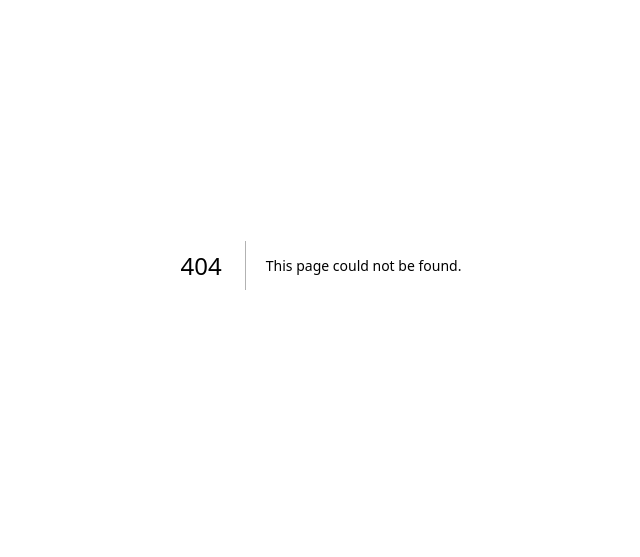
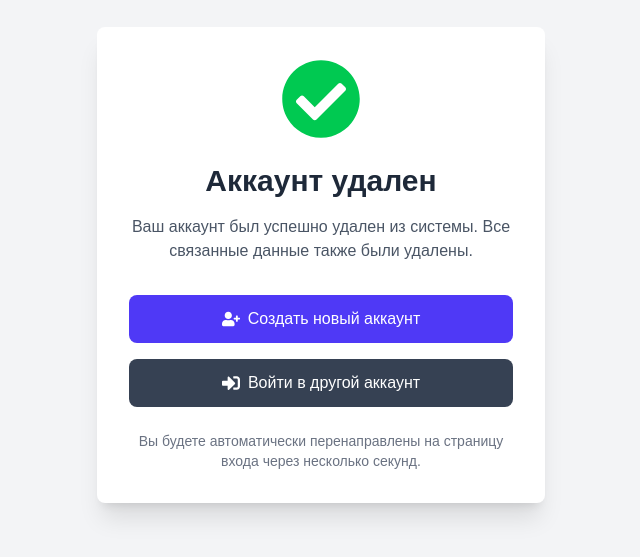
Before and after one commit to Sagynbekov/todo-frontend-jira, a Next.js app: page /account-deleted in a window 1280 px wide. Before the commit this address had no page. Shown: the part 135-692 px from the top of the page, without its empty margins (319-959 px from the left). Built offline with nearby package versions, Linux system fonts and the light colour scheme.

Commit message:
delete account have been completed

```diff
--- /dev/null
+++ b/src/app/account-deleted/page.tsx
@@ -0,0 +1,67 @@
+"use client";
+
+import { FaCheckCircle, FaSignInAlt, FaUserPlus } from "react-icons/fa";
+import Link from "next/link";
+import { motion } from "framer-motion";
+import { useEffect } from "react";
+import { useRouter } from "next/navigation";
+
+export default function AccountDeleted() {
+  const router = useRouter();
+
+  // Автоматический редирект на страницу логина через 10 секунд
+  useEffect(() => {
+    const timer = setTimeout(() => {
+      router.push("/login");
+    }, 10000);
+
+    return () => clearTimeout(timer);
+  }, [router]);
+
+  return (
+    <div className="min-h-screen bg-gray-100 flex items-center justify-center p-4">
+      <motion.div
+        initial={{ opacity: 0, y: -20 }}
+        animate={{ opacity: 1, y: 0 }}
+        transition={{ duration: 0.5 }}
+        className="bg-white rounded-lg shadow-xl max-w-md w-full p-8"
+      >
+        <div className="text-center">
+          <motion.div
+            initial={{ scale: 0 }}
+            animate={{ scale: 1 }}
+            transition={{ delay: 0.3, type: "spring", stiffness: 200 }}
+          >
+            <FaCheckCircle size={80} className="text-green-500 mx-auto mb-6" />
+          </motion.div>
+
+          <h1 className="text-3xl font-bold text-gray-800 mb-4">Аккаунт удален</h1>
+
+          <p className="text-gray-600 mb-8">
+            Ваш аккаунт был успешно удален из системы. Все связанные данные также были удалены.
+          </p>
+
+          <div className="space-y-4">
+            <Link href="/register" className="block">
+              <button className="w-full bg-indigo-600 hover:bg-indigo-700 text-white font-medium py-3 px-4 rounded-lg transition-colors flex items-center justify-center gap-2">
+                <FaUserPlus size={18} />
+                Создать новый аккаунт
+              </button>
+            </Link>
+
+            <Link href="/login" className="block">
+              <button className="w-full bg-gray-700 hover:bg-gray-800 text-white font-medium py-3 px-4 rounded-lg transition-colors flex items-center justify-center gap-2">
+                <FaSignInAlt size={18} />
+                Войти в другой аккаунт
+              </button>
+            </Link>
+          </div>
+
+          <p className="text-sm text-gray-500 mt-6">
+            Вы будете автоматически перенаправлены на страницу входа через несколько секунд.
+          </p>
+        </div>
+      </motion.div>
+    </div>
+  );
+}
--- a/src/app/myCabinet/page.tsx
+++ b/src/app/myCabinet/page.tsx
@@ -4,9 +4,9 @@ import { useState, useEffect, useRef } from "react";
 import { useRouter } from "next/navigation";
 import { auth, storage } from "../lib/firebase";
 import { authFetch } from "../lib/auth-utils";
-import { FaUserCircle, FaEnvelope, FaCalendarAlt, FaEdit, FaSave, FaArrowLeft, FaSignOutAlt, FaChartBar, FaTasks, FaClipboardCheck, FaCamera, FaCheck, FaTimes, FaArrowRight, FaEye, FaUsers, FaInfoCircle, FaLock, FaShieldAlt, FaExclamationTriangle } from "react-icons/fa";
+import { FaUserCircle, FaEnvelope, FaCalendarAlt, FaEdit, FaSave, FaArrowLeft, FaSignOutAlt, FaChartBar, FaTasks, FaClipboardCheck, FaCamera, FaCheck, FaTimes, FaArrowRight, FaEye, FaUsers, FaInfoCircle, FaLock, FaShieldAlt, FaExclamationTriangle, FaTrash, FaUserSlash } from "react-icons/fa";
 import { ref, uploadBytes, getDownloadURL } from "firebase/storage";
-import { updateProfile, updatePassword, EmailAuthProvider, reauthenticateWithCredential, signOut } from "firebase/auth";
+import { updateProfile, updatePassword, EmailAuthProvider, reauthenticateWithCredential, signOut, deleteUser } from "firebase/auth";
 import { motion, AnimatePresence } from "framer-motion";
 import ActivityCalendar from "../../components/ActivityCalendar";
 
@@ -60,6 +60,13 @@ export default function MyCabinetPage() {
   const [showNewPassword, setShowNewPassword] = useState(false);
   const [showConfirmPassword, setShowConfirmPassword] = useState(false);
   const [isPasswordLoading, setIsPasswordLoading] = useState(false);
+
+  // Состояния для удаления аккаунта
+  const [isAccountDeleteModalOpen, setIsAccountDeleteModalOpen] = useState(false);
+  const [deleteAccountPassword, setDeleteAccountPassword] = useState("");
+  const [showDeleteAccountPassword, setShowDeleteAccountPassword] = useState(false);
+  const [deleteAccountError, setDeleteAccountError] = useState("");
+  const [isDeletingAccount, setIsDeletingAccount] = useState(false);
 
   useEffect(() => {
     const unsubscribe = auth.onAuthStateChanged((currentUser) => {
@@ -407,6 +414,26 @@ export default function MyCabinetPage() {
     }
   };
 
+  const handleDeleteAccount = async () => {
+    setIsDeletingAccount(true);
+    setDeleteAccountError("");
+
+    try {
+      const credential = EmailAuthProvider.credential(
+        user.email,
+        deleteAccountPassword
+      );
+      await reauthenticateWithCredential(user, credential);
+      await deleteUser(user);
+      router.push("/account-deleted");
+    } catch (error: unknown) {
+      const errorMessage = error instanceof Error ? error.message : 'Unknown error occurred';
+      setDeleteAccountError("Ошибка при удалении аккаунта: " + errorMessage);
+    } finally {
+      setIsDeletingAccount(false);
+    }
+  };
+
   if (loading) {
     return (
       <div className="flex items-center justify-center min-h-screen bg-gray-100">
@@ -544,6 +571,85 @@ export default function MyCabinetPage() {
                       <>
                         <FaSave size={14} />
                         Сохранить
+                      </>
+                    )}
+                  </button>
+                </div>
+              </div>
+            </form>
+          </div>
+        </div>
+      )}
+
+      {/* Модальное окно удаления аккаунта */}
+      {isAccountDeleteModalOpen && (
+        <div className="fixed inset-0 bg-black/60 backdrop-blur-sm flex items-center justify-center z-50 p-4">
+          <div className="bg-white rounded-lg shadow-xl max-w-md w-full p-6 relative">
+            <h3 className="text-2xl font-bold text-gray-800 mb-6 flex items-center gap-2">
+              <FaTrash className="text-red-600" />
+              Удаление аккаунта
+            </h3>
+
+            {deleteAccountError && (
+              <div className="mb-4 p-3 bg-red-100 text-red-700 rounded-lg flex items-center gap-2">
+                <FaExclamationTriangle className="flex-shrink-0" />
+                <p>{deleteAccountError}</p>
+              </div>
+            )}
+
+            <form onSubmit={(e) => {
+              e.preventDefault();
+              handleDeleteAccount();
+            }}>
+              <div className="space-y-4">
+                <div>
+                  <label className="block text-gray-700 font-medium mb-1">Пароль</label>
+                  <div className="relative">
+                    <input
+                      type={showDeleteAccountPassword ? "text" : "password"}
+                      value={deleteAccountPassword}
+                      onChange={(e) => setDeleteAccountPassword(e.target.value)}
+                      className="w-full border border-gray-300 rounded px-3 py-2 focus:outline-none focus:ring-2 focus:ring-red-500 focus:border-transparent text-gray-900"
+                      placeholder="Введите пароль для подтверждения"
+                      required
+                    />
+                    <button
+                      type="button"
+                      onClick={() => setShowDeleteAccountPassword(!showDeleteAccountPassword)}
+                      className="absolute inset-y-0 right-0 pr-3 flex items-center text-gray-500 hover:text-gray-700"
+                    >
+                      <FaEye size={18} />
+                    </button>
+                  </div>
+                </div>
+
+                <div className="flex justify-between pt-4">
+                  <button
+                    type="button"
+                    onClick={() => {
+                      setIsAccountDeleteModalOpen(false);
+                      setDeleteAccountPassword("");
+                      setDeleteAccountError("");
+                    }}
+                    className="px-4 py-2 bg-gray-200 text-gray-700 rounded hover:bg-gray-300 transition-colors"
+                  >
+                    Отмена
+                  </button>
+
+                  <button
+                    type="submit"
+                    disabled={isDeletingAccount}
+                    className="px-4 py-2 bg-red-600 text-white rounded hover:bg-red-700 transition-colors flex items-center gap-2"
+                  >
+                    {isDeletingAccount ? (
+                      <>
+                        <div className="animate-spin h-4 w-4 border-2 border-white border-t-transparent rounded-full"></div>
+                        Удаление...
+                      </>
+                    ) : (
+                      <>
+                        <FaUserSlash size={14} />
+                        Удалить аккаунт
                       </>
                     )}
                   </button>
@@ -899,7 +1005,11 @@ export default function MyCabinetPage() {
 
               <div className="p-4 bg-gray-50 rounded-lg border border-gray-200">
                 <h3 className="font-medium text-gray-700 mb-1">Account Management</h3>
-                <button className="mt-2 px-4 py-2 bg-red-600 text-white rounded hover:bg-red-700 transition-colors">
+                <button
+                  onClick={() => setIsAccountDeleteModalOpen(true)}
+                  className="mt-2 px-4 py-2 bg-red-600 text-white rounded hover:bg-red-700 transition-colors flex items-center gap-2"
+                >
+                  <FaTrash size={14} />
                   Delete Account
                 </button>
               </div>
```
